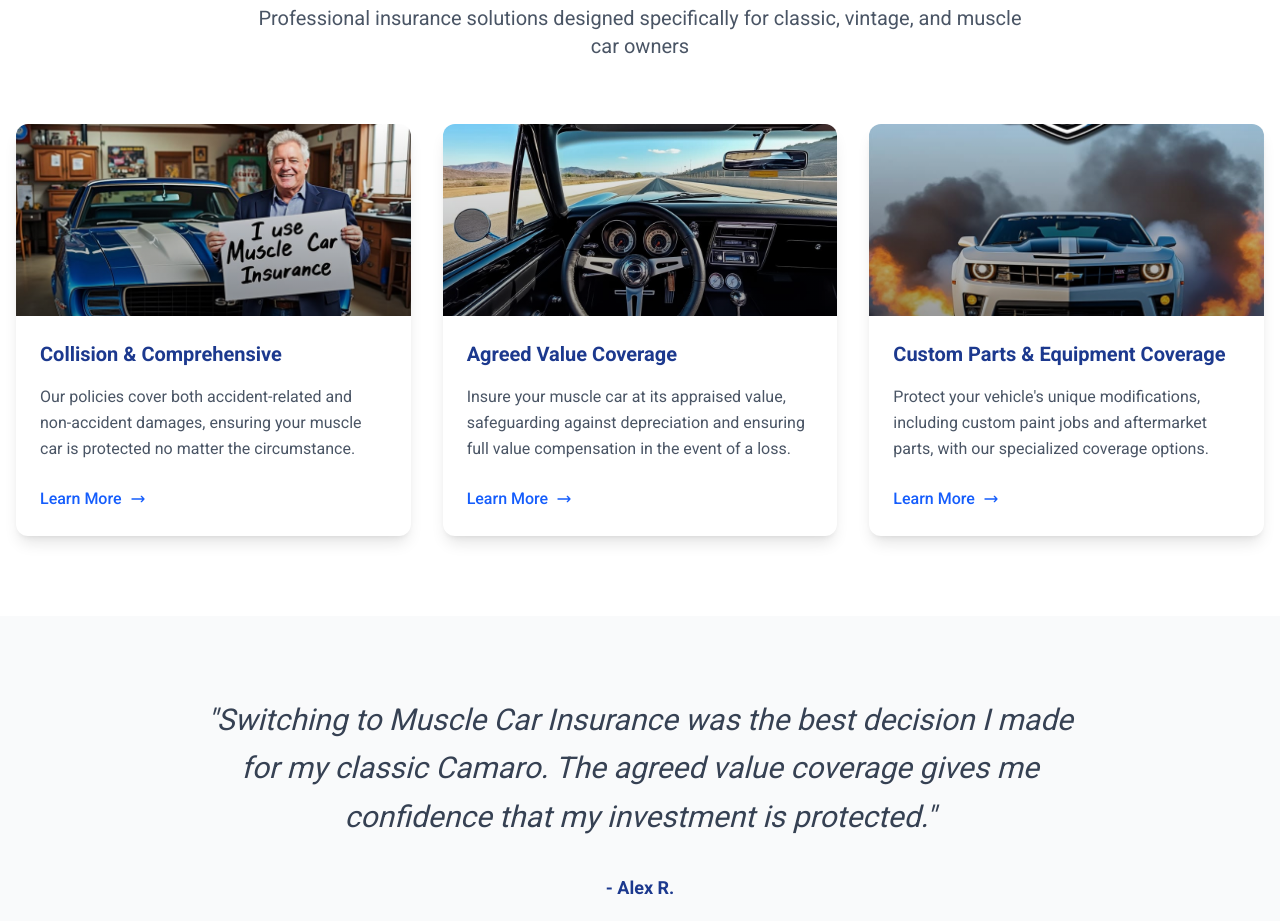
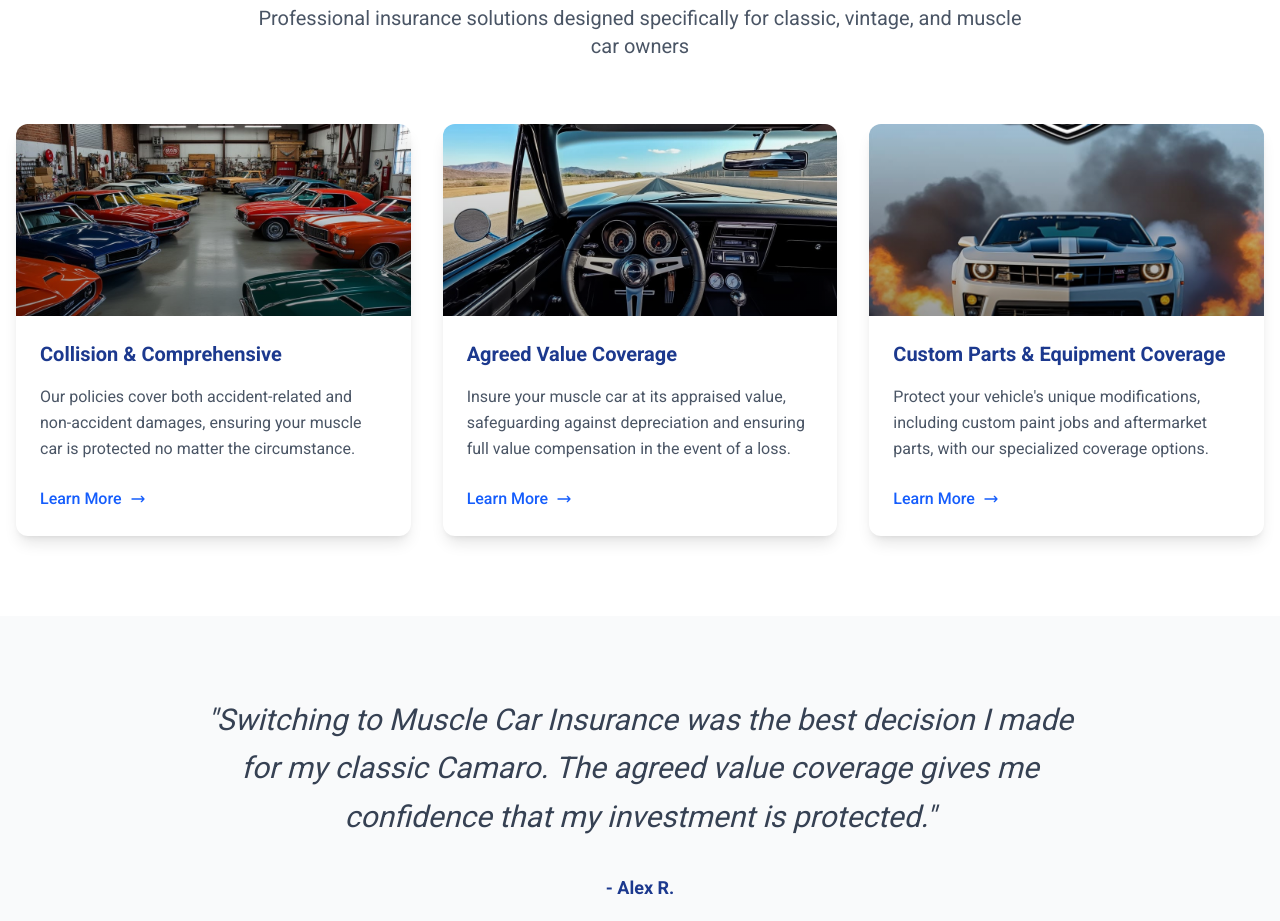
Before and after one commit to MCERQUA/musclecarinsurance.com, an Astro site: page / in a window 1280 px wide. Shown: the part 940-1861 px from the top of the page. Built offline with nearby package versions, Linux system fonts and the light colour scheme; Astro itself is replaced by a stand-in of ours.

Commit message:
FIX COVERAGE CARD IMAGE: Change Collision & Comprehensive to use different image
Image changes:
- Collision & Comprehensive: muscle_car_auto_insurance_coverage.jpg → customized_muscle_car_coverage.jpeg
- Now uses unique image instead of duplicating the hero section image
- Maintains visual variety across all coverage cards
- Each coverage type now has distinct, appropriate imagery

Coverage card images now:
✅ Collision & Comprehensive: customized_muscle_car_coverage.jpeg
✅ Agreed Value Coverage: vintage_muscle_car_coverage.jpeg
✅ Custom Parts & Equipment: custom_muscle_car_coverage.jpg
✅ Hero section: muscle_car_auto_insurance_coverage.jpg (unique)

```diff
--- a/src/pages/index.astro
+++ b/src/pages/index.astro
@@ -12,7 +12,7 @@ const coverageTypes = [
   {
     title: 'Collision & Comprehensive',
     description: 'Our policies cover both accident-related and non-accident damages, ensuring your muscle car is protected no matter the circumstance.',
-    image: '/images/muscle_car_auto_insurance_coverage.jpg'
+    image: '/images/customized_muscle_car_coverage.jpeg'
   },
   {
     title: 'Agreed Value Coverage',
```
